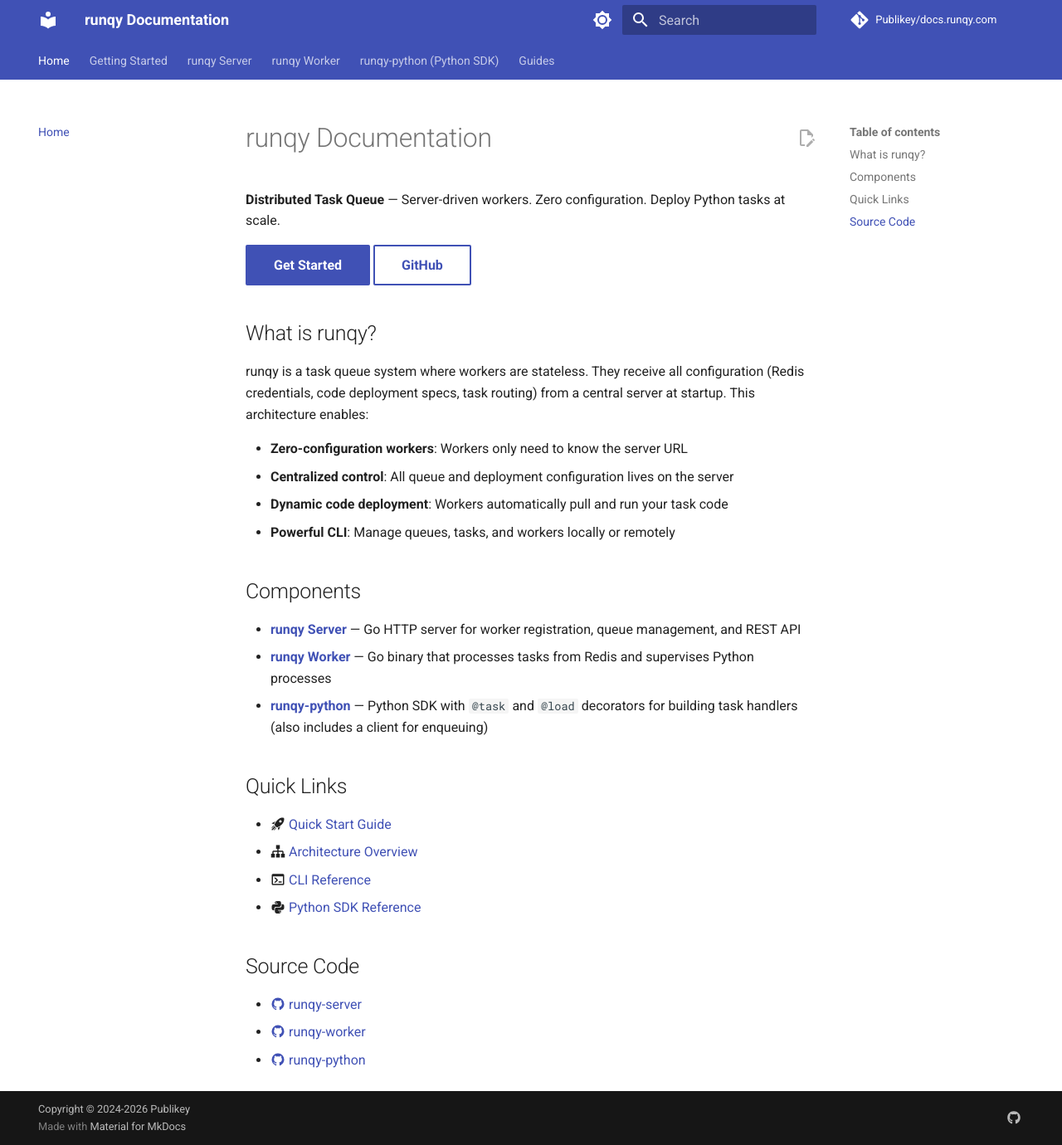
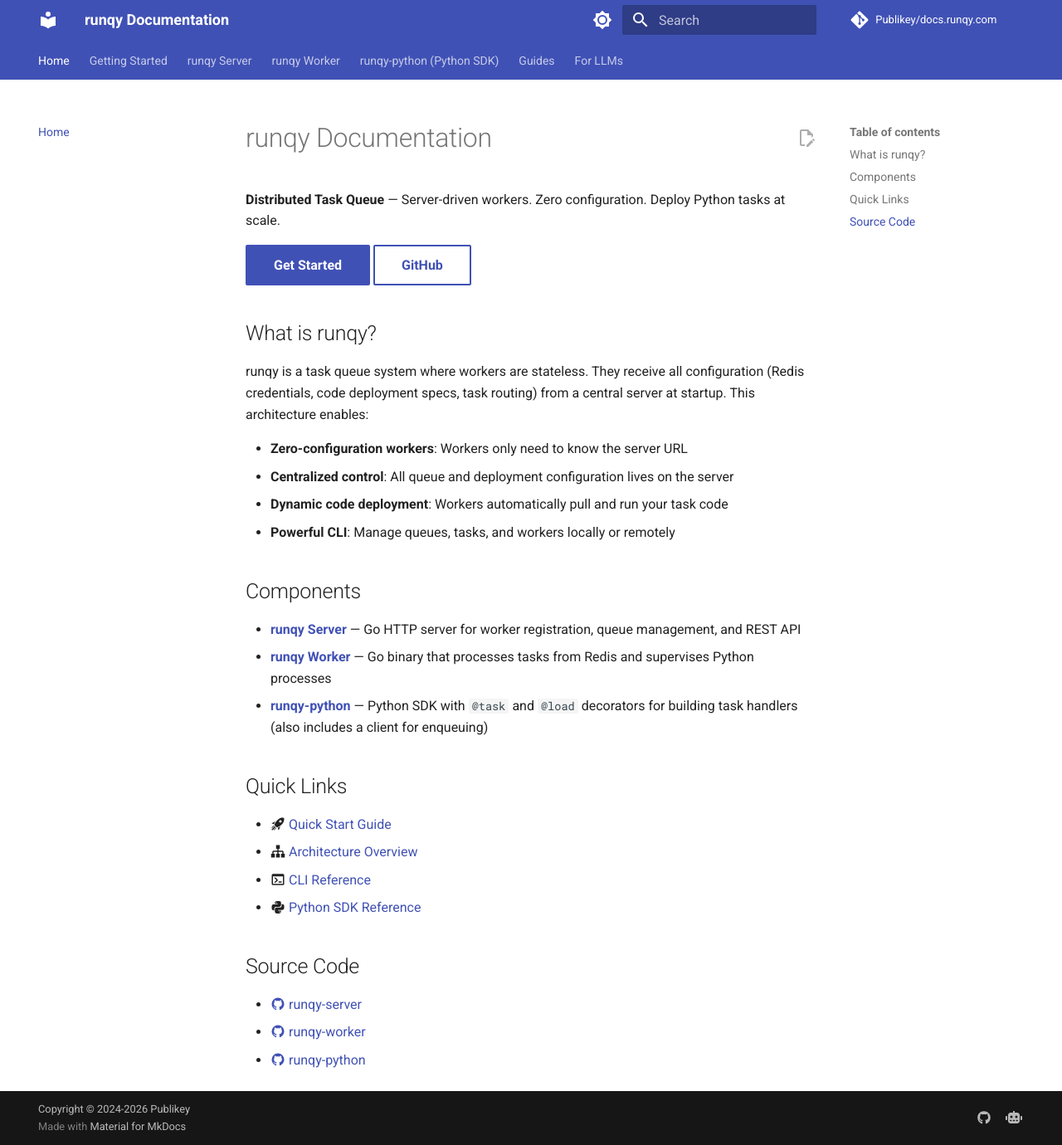
Before and after one commit to Publikey/docs.runqy.com, an MkDocs documentation site: the page built from docs/index.md, in a window 1280 px wide and 1380 px high. Shown: the whole window at 83% size. Built offline with MkDocs 1.6.1 and Material for MkDocs 9.7.7, drawn with Linux system fonts in a browser that asks for light colours; comment, search, counter and statistics services are not loaded.

Commit message:
feat: add llms.txt links to nav and social footer

```diff
--- a/mkdocs.yml
+++ b/mkdocs.yml
@@ -116,10 +116,16 @@
       - Result Delivery: guides/result-delivery.md
       - Vaults (Secrets): guides/vaults.md
       - Monitoring: guides/monitoring.md
+  - For LLMs:
+      - "llms.txt ↗": "https://docs.runqy.com/llms.txt"
+      - "llms-full.txt ↗": "https://docs.runqy.com/llms-full.txt"
 
 extra:
   social:
     - icon: fontawesome/brands/github
       link: https://github.com/Publikey
+    - icon: fontawesome/solid/robot
+      link: /llms.txt
+      name: LLMs.txt
 
 copyright: Copyright &copy; 2024-2026 Publikey
```
